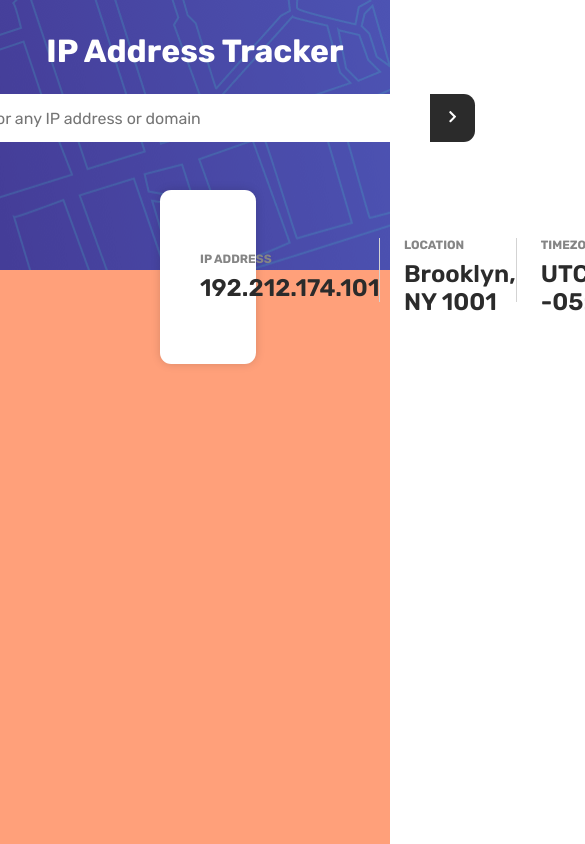
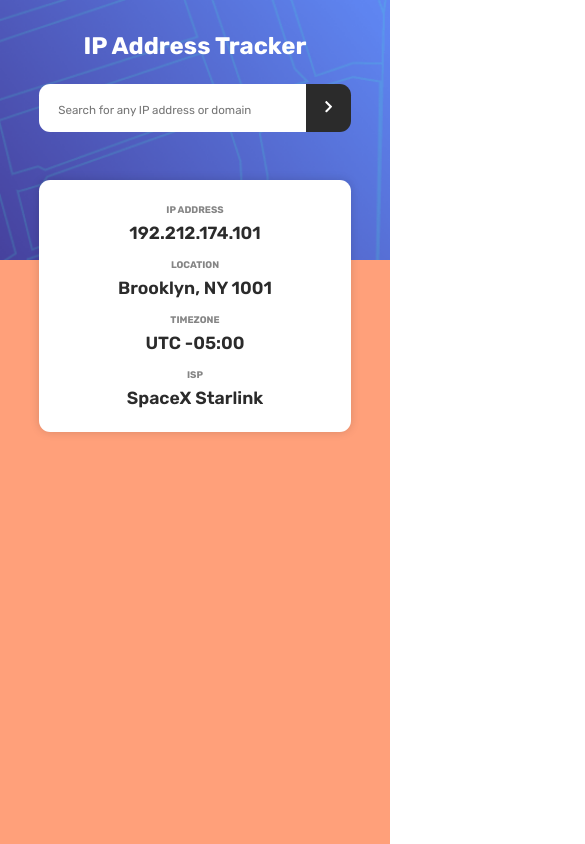
Before and after one commit to daydy225/ip-tracker-typeScript, a React (Vite) app: page / in a window 390 px wide. Shown: the top 844 px of the page, 585 px wide, since content can reach past the window. Built offline with nearby package versions, Linux system fonts and the light colour scheme.

Commit message:
IP address tracker implement mobile responsive

```diff
--- a/src/styles/Addresstrackercontainer.styled.ts
+++ b/src/styles/Addresstrackercontainer.styled.ts
@@ -9,7 +9,8 @@ export const StyledAddressTrackerContainer = styled.div`
     position: relative;
     background-color: #fff;
     top: -5rem;
-    margin: 0 10rem;
+    width: 80vw;
+    margin: 0 auto;
     box-shadow: 0 0 10px rgba(0, 0, 0, 0.15);
     border-radius: 0.7rem;
 
@@ -23,12 +24,24 @@ export const StyledAddressTrackerContainer = styled.div`
 
     }
 
+
+    /* MEDIA QUERIES */
+    @media screen and (max-width: 768px) {
+        flex-direction: column;
+        gap:  1rem;
+        padding: 1.5rem 0;
+
+    }
 `
 export const Divider = styled.div`
      height: 4rem;
      width: 1px;
      background-color: lightgray;
 
+        /* MEDIA QUERIES */
+    @media screen and (max-width: 768px) {
+        display: none;
+    }
 `
 
 export const AdrressTrackerItem = styled.div`
@@ -38,4 +51,18 @@ export const AdrressTrackerItem = styled.div`
     justify-content: center;
     gap: 0.5rem;
     margin-left: 1.5rem;
+
+     /* MEDIA QUERIES */
+     @media screen and (max-width: 768px) {
+       margin-left: 0;
+       align-items: center;
+
+       span {
+            font-size: 0.6rem;
+       }
+
+       p {
+         font-size: 1.1rem;
+       }
+    }
 `
--- a/src/styles/Header.styled.ts
+++ b/src/styles/Header.styled.ts
@@ -5,12 +5,22 @@ export const StyledHeader = styled.header`
     align-items: center;
     flex-direction: column;
     background-image: url('../../src/assets/images/pattern-bg-desktop.png');
+    background-size: cover;
     background-repeat: no-repeat;
     padding: 2rem 0 8rem 0;
 
     h1 {
         color: white;
         margin-bottom: 1.5rem;
+    }
+
+    /* MEDIA QUERIES */
+    @media screen and (max-width: 768px) {
+        background-image: url('../../src/assets/images/pattern-bg-mobile.png');
+
+        h1 {
+            font-size: 1.5rem;
+        }
     }
 `
 
@@ -30,7 +40,7 @@ export const SearchBarContainer = styled.div`
         font-size: inherit;
         font-family: inherit;
         font-weight: 400;
-        color: hsl(0, 0%, 52%);
+        color: hsl(0, 0%, 17%);
         outline: none;
     }
 
@@ -44,4 +54,18 @@ export const SearchBarContainer = styled.div`
         cursor: pointer;
 
     }
+
+    /* MEDIA QUERIES */
+
+    @media screen and (max-width: 768px) {
+
+        width: 80%;
+        border-radius: 0.7rem;
+
+
+        input::placeholder {
+            font-size: 0.725rem
+        }
+
+    }
 `
```
Also changed, not shown: src/assets/images/pattern-bg-mobile.png (added).
